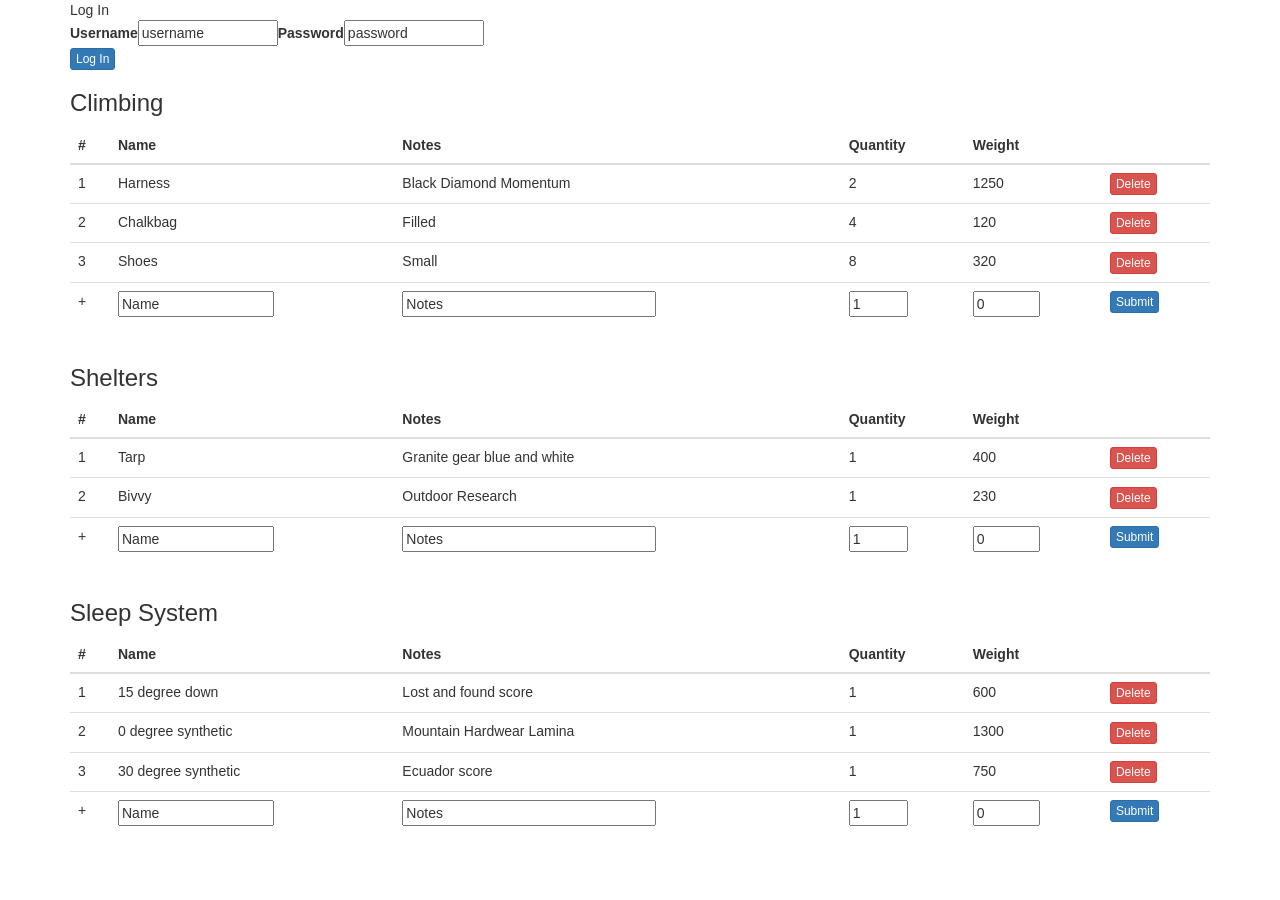
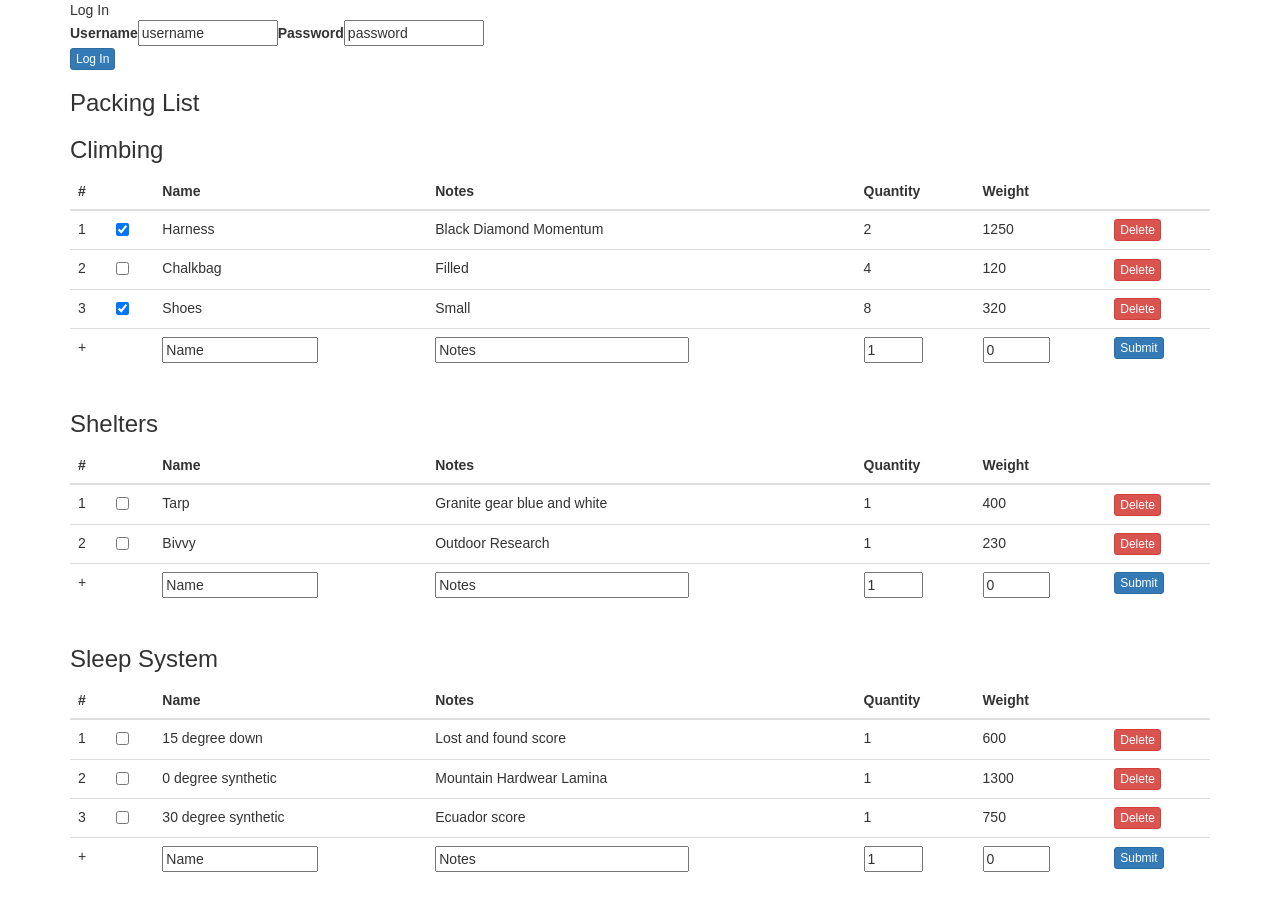
Before and after one commit to TomJRodrigues/gear-shed, a React (Create React App) app: page / in a window 1280 px wide. Before the commit the page ends 854 px from the top, so only its background shows below. Built offline with nearby package versions, Linux system fonts and the light colour scheme.

Commit message:
unfinished checkbox implementation

```diff
--- a/src/App.js
+++ b/src/App.js
@@ -2,6 +2,7 @@ import React, { Component } from 'react';
 // import Header from './Header.js';
 import Login from './Login.js';
 // import PageTitle from './PageTitle.js';
+import PackingList from './PackingList.js';
 import Category from './Category.js';
 
 class App extends Component {
@@ -11,6 +12,7 @@ class App extends Component {
     //function binding
     this.addNewItem = this.addNewItem.bind(this);
     this.deleteItem = this.deleteItem.bind(this);
+    this.checkItem = this.checkItem.bind(this);
 
     // state
     this.state = {
@@ -23,18 +25,21 @@ class App extends Component {
               quantity: 2,
               notes: "Black Diamond Momentum",
               weight: 1250,
+              selected: true,
             },
             {
               name: "Chalkbag",
               quantity: 4,
               notes: "Filled",
               weight: 120,
+              selected: false,
             },
             {
               name: "Shoes",
               quantity: 8,
               notes: "Small",
               weight: 320,
+              selected: true,
             },
           ]
         },
@@ -46,12 +51,14 @@ class App extends Component {
               quantity: 1,
               notes: "Granite gear blue and white",
               weight: 400,
+              selected: false,
             },
             {
               name: "Bivvy",
               quantity: 1,
               notes: "Outdoor Research",
               weight: 230,
+              selected: false,
             },
           ]
         },
@@ -63,18 +70,21 @@ class App extends Component {
               quantity: 1,
               notes: "Lost and found score",
               weight: 600,
+              selected: false,
             },
             {
               name: "0 degree synthetic",
               quantity: 1,
               notes: "Mountain Hardwear Lamina",
               weight: 1300,
+              selected: false,
             },
             {
               name: "30 degree synthetic",
               quantity: 1,
               notes: "Ecuador score",
               weight: 750,
+              selected: false,
             },
           ]
         }
@@ -90,6 +100,14 @@ class App extends Component {
     this.setState(tempState);
   }
 
+  checkItem(categoryIndex, itemIndex) {
+    const tempState = this.state;
+    console.log(tempState.resources[categoryIndex].items[itemIndex].selected)
+    tempState.resources[categoryIndex].items[itemIndex].selected = !tempState.resources[categoryIndex].items[itemIndex].selected
+    console.log(tempState.resources[categoryIndex].items[itemIndex].selected);
+    this.setState(tempState);
+  }
+
   addNewItem(newItem, index) {
     const tempState = this.state;
     tempState.resources[index].items.push(newItem);
@@ -100,6 +118,7 @@ class App extends Component {
     return (
       <div className="container">
         <Login />
+        <PackingList />
         {this.state.resources.map((resource, index) => {
           return (
             <Category
@@ -107,6 +126,7 @@ class App extends Component {
               items={resource}
               addNewItem={this.addNewItem}
               deleteItem={this.deleteItem}
+              checkItem={this.checkItem}
             />
           )}
         )}
--- a/src/Category.js
+++ b/src/Category.js
@@ -10,6 +10,7 @@ export default class Category extends Component {
 		this.handleInputChange = this.handleInputChange.bind(this);
 		this.handleSubmit = this.handleSubmit.bind(this);
 		this.handleDeleteHelper = this.handleDeleteHelper.bind(this);
+		this.handleCheckHelper = this.handleCheckHelper.bind(this);
 
 		// state
 		this.state = {
@@ -17,6 +18,7 @@ export default class Category extends Component {
 			notes: "Notes",
 			quantity: 1,
 			weight: 0,
+			selected: false,
 		}
 
 	}
@@ -47,6 +49,10 @@ export default class Category extends Component {
   	this.props.deleteItem(this.props.index, itemIndex);
   }
 
+  handleCheckHelper(itemIndex) {
+  	this.props.checkItem(this.props.index, itemIndex);
+  }
+
   render() {
     return (
       <div>
@@ -55,6 +61,7 @@ export default class Category extends Component {
           <thead>
             <tr>
               <th>#</th>
+              <th></th>
               <th>Name</th>
               <th>Notes</th>
               <th>Quantity</th>
@@ -69,11 +76,13 @@ export default class Category extends Component {
 		      				index={index}
 		      				items={resource}
 		      				handleDeleteHelper={this.handleDeleteHelper}
+		      				handleCheckHelper={this.handleCheckHelper}
 		      			/>
 		      		)}
 		      	)}
 		      	<tr>
 		      		<td>+</td>
+		      		<td></td>
 		      		<td><input type="text" name="name" value={this.state.name} onChange={this.handleInputChange} size="16" /></td>
 		      		<td><input type="text" name="notes" value={this.state.notes} onChange={this.handleInputChange} size="28"/></td>
 		      		<td><input type="text" name="quantity" value={this.state.quantity} onChange={this.handleInputChange} size="4" /></td>
--- a/src/Items.js
+++ b/src/Items.js
@@ -6,6 +6,7 @@ export default class Items extends Component {
 
 		// function binding
     this.handleDelete = this.handleDelete.bind(this);
+    this.handleCheck = this.handleCheck.bind(this);
 
 		// state
 
@@ -17,10 +18,16 @@ export default class Items extends Component {
     this.props.handleDeleteHelper(this.props.index);
   }
 
+  handleCheck(event) {    // bubbles up item index to App with a helper
+    event.preventDefault();
+    this.props.handleCheckHelper(this.props.index);
+  }
+
   render() {
     return (
       <tr>
         <td>{this.props.index + 1}</td>
+        <td><input type="checkbox" checked={this.props.items.selected} onClick={this.handleCheck} /></td>
         <td>{this.props.items.name}</td>
         <td>{this.props.items.notes}</td>
         <td>{this.props.items.quantity}</td>
--- /dev/null
+++ b/src/PackingList.js
@@ -0,0 +1,22 @@
+import React, { Component } from 'react';
+
+export default class PackingList extends Component {
+	constructor(props) {
+		super(props);
+
+		// function binding
+
+		// state
+
+	}
+
+	// functions
+
+  render() {
+    return (
+      <div>
+      	<h3>Packing List</h3>
+      </div>
+    );
+  }
+}
```
